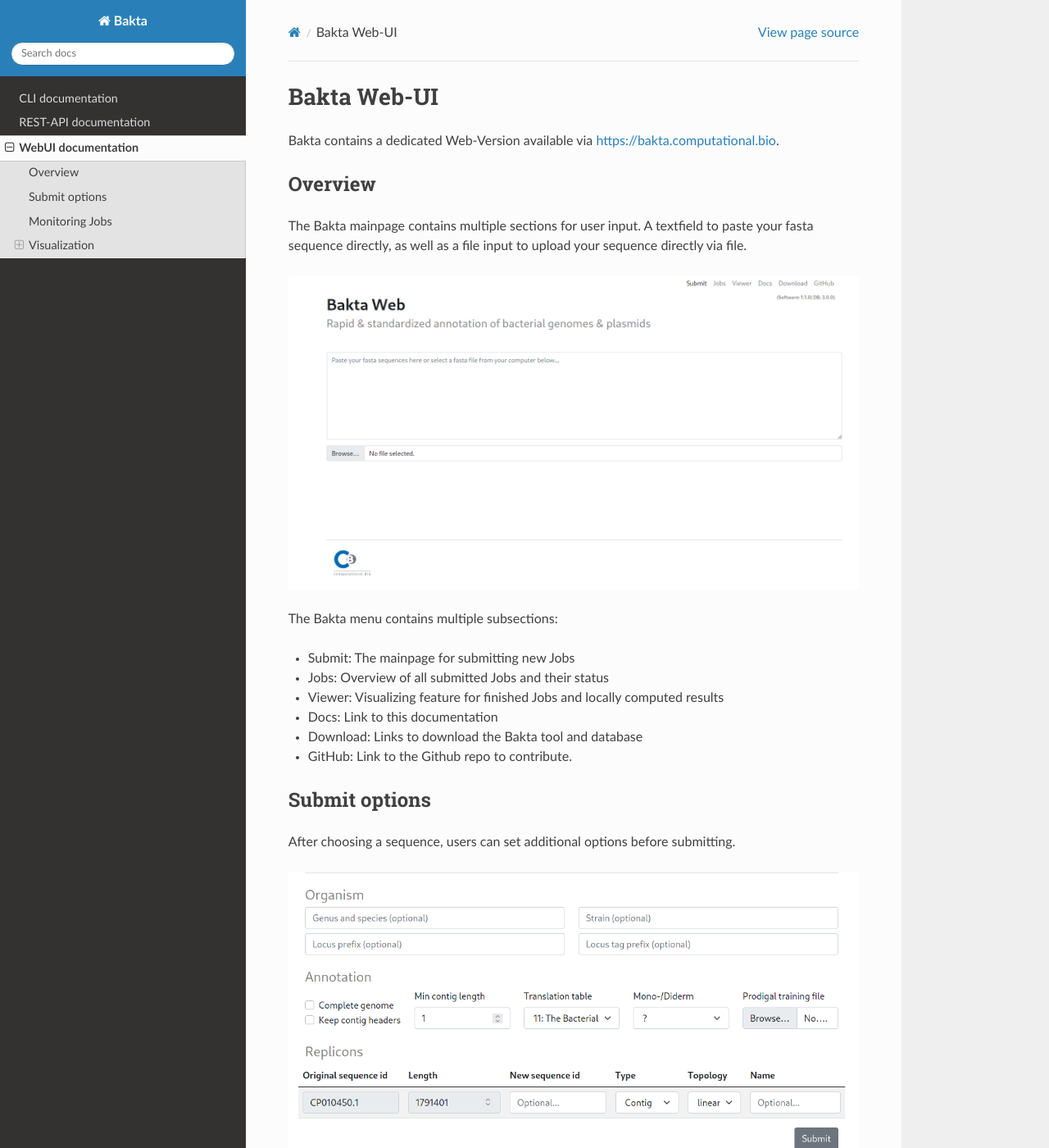
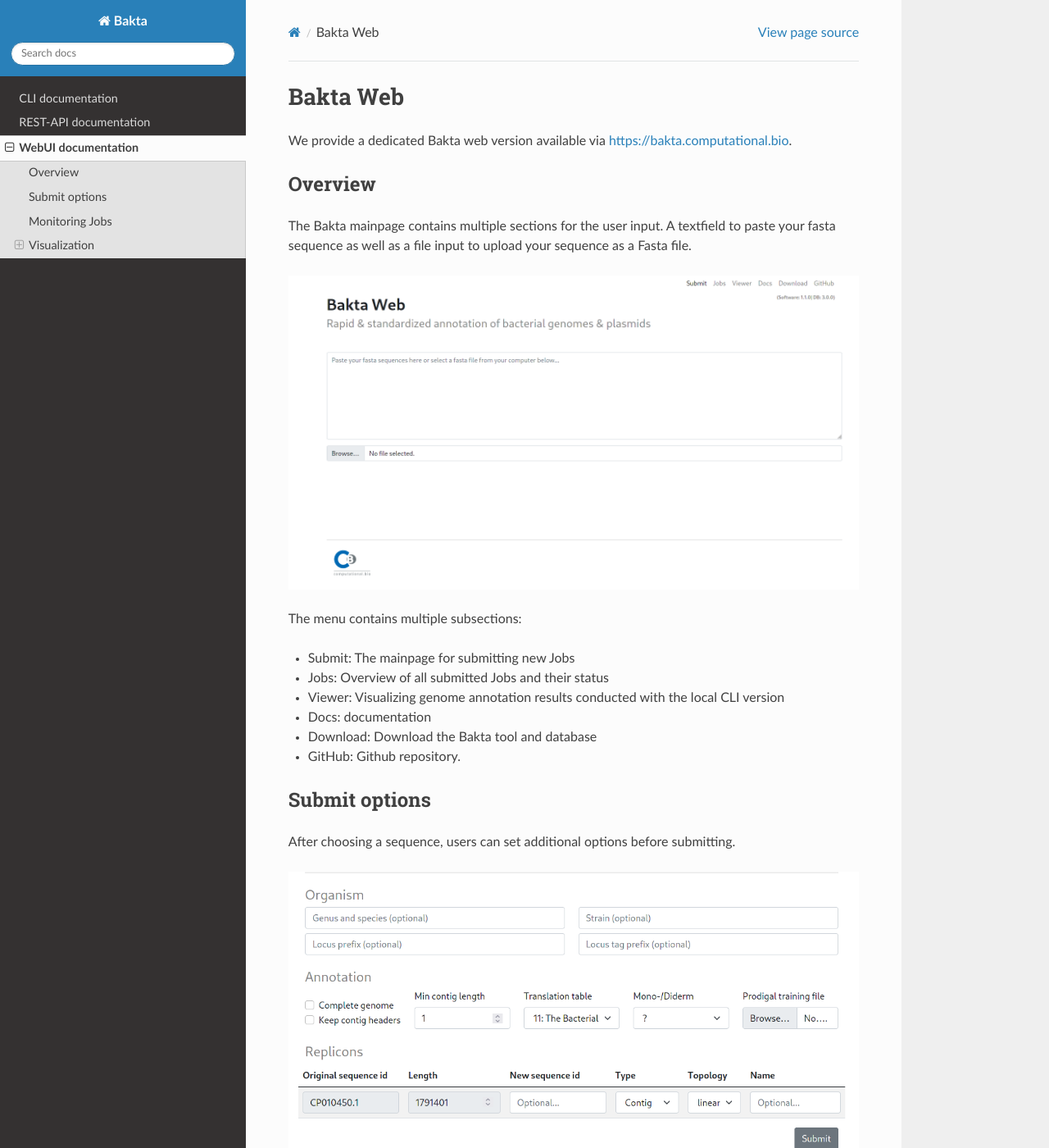
Before and after one commit to ag-computational-bio/bakta-docs, a Sphinx documentation site: the page built from docs/WEBUI.md, in a window 1280 px wide and 1400 px high. Shown: the whole window at 82% size. Built offline with Sphinx 7.4.7 and the Read the Docs theme 2.0.0, drawn with Linux system fonts in a browser that asks for light colours; some of the changed text lies outside the part shown.

Commit message:
Update WEBUI.md

```diff
--- a/docs/WEBUI.md
+++ b/docs/WEBUI.md
@@ -1,24 +1,24 @@
-# Bakta Web-UI
+# Bakta Web
 
-Bakta contains a dedicated Web-Version available via <https://bakta.computational.bio>.
+We provide a dedicated Bakta web version available via <https://bakta.computational.bio>.
 
 
 ## Overview
 
-The Bakta mainpage contains multiple sections for user input.
-A textfield to paste your fasta sequence directly, as well as
-a file input to upload your sequence directly via file.
+The Bakta mainpage contains multiple sections for the user input.
+A textfield to paste your fasta sequence as well as
+a file input to upload your sequence as a Fasta file.
 
 ![logo](./images/BaktaOverview.png "Bakta Overview")
 
-The Bakta menu contains multiple subsections:
+The menu contains multiple subsections:
 
 - Submit: The mainpage for submitting new Jobs
 - Jobs: Overview of all submitted Jobs and their status
-- Viewer: Visualizing feature for finished Jobs and locally computed results
-- Docs: Link to this documentation
-- Download: Links to download the Bakta tool and database
-- GitHub: Link to the Github repo to contribute.
+- Viewer: Visualizing genome annotation results conducted with the local CLI version
+- Docs: documentation
+- Download: Download the Bakta tool and database
+- GitHub: Github repository.
 
 ## Submit options
 
@@ -26,7 +26,7 @@
 
 ![options](./images/options.png "Bakta Submit Options")
 
-The submit options are split in three sections. An `Organism` section that allows users to specify additional (optional) description tags for the submitted fasta sequence, an `Annotation` section that specifies the annotation settings and a `Replicons` section that specifies additional options regarding the actual sequence.
+The submit options are split in three sections. An `Organism` section that allows users to specify additional (optional) description tags for the submitted fasta sequence, an `Annotation` section to specify the annotation settings and a `Replicons` section to provide optional sequence metadata, e.g. completeness and topology.
 
 
 ## Monitoring Jobs
@@ -55,9 +55,9 @@
 
 Visualized results contain three sections:
 
-- Job statistics: Contains a general overview of the Job and the achieved annotation.
-- Genomeviewer: A IGV Genomebrowser to visualize the positions of features in the sequence.
-- Annotations: List of all annotated features, including DB cross references to multiple common databases.
+- Job statistics: Contains a general overview of the annotated genome.
+- Genomeviewer: An IGV-based genome browser to visualize annotated features.
+- Annotations: A comprehensive list of all annotated features, including DB cross references to multiple common databases.
 
 ![results](./images/results.png "Bakta Results")
 
```
Also changed, not shown: other parts of docs/WEBUI.md (+2 -2 lines).
